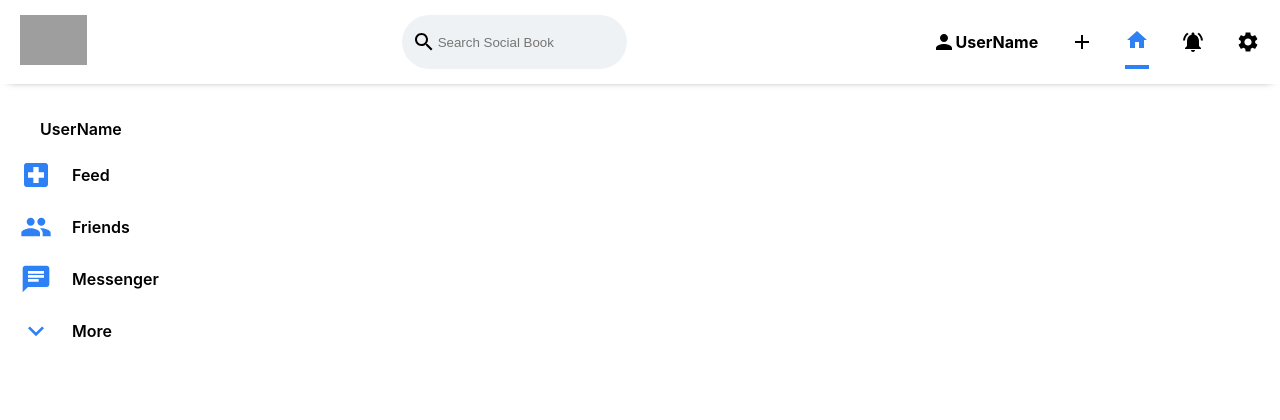
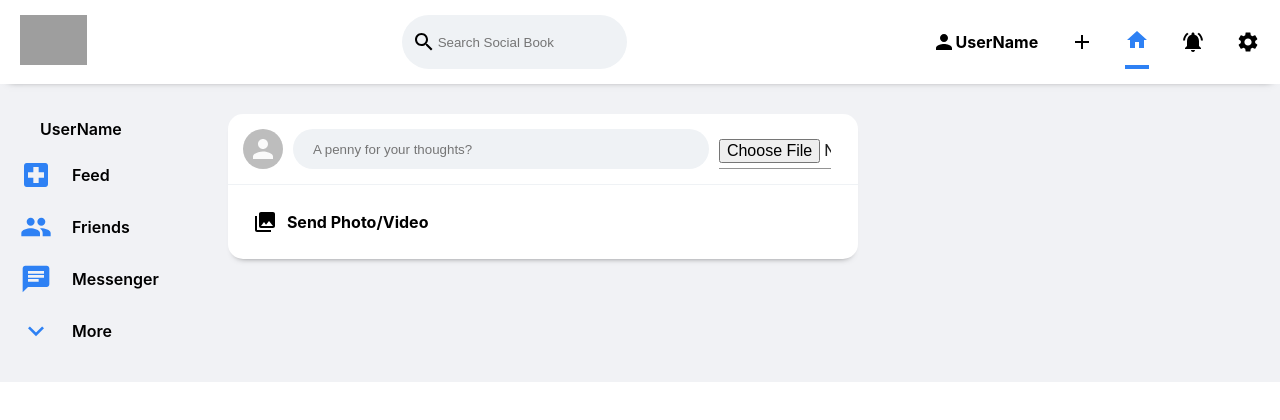
Before and after one commit to Justin217X/Social-Book, a React (Create React App) app in the folder client/: page / in a window 1280 px wide. Shown: the top 420 px of the page. Built offline with nearby package versions, Linux system fonts and the light colour scheme; grey boxes are pictures that could not be loaded.

Commit message:
Completed PostPrompt

```diff
--- a/client/src/App.css
+++ b/client/src/App.css
@@ -0,0 +1,7 @@
+.App {
+  background-color: #F1F2F5;
+}
+
+.app-body {
+  display: flex;
+}
--- a/client/src/App.js
+++ b/client/src/App.js
@@ -1,4 +1,5 @@
 import './App.css';
+import Feed from './components/Feed';
 import Header from './components/Header';
 import Sidebar from './components/Sidebar';
 
@@ -6,9 +7,13 @@ function App() {
   return (
     <div className="App">
       <Header />
-      <Sidebar />
-      {/* feed */}
-      {/* widgets */}
+
+      <div className='app-body'>
+        <Sidebar />
+        <Feed />
+        {/* widgets */}
+      </div>
+
     </div>
   );
 }
--- /dev/null
+++ b/client/src/components/PostPrompt.css
@@ -0,0 +1,68 @@
+.postprompt {
+    display: flex;
+    flex-direction: column;
+    margin-top: 30px;
+    background-color: white;
+    border-radius: 15px;
+    box-shadow: 0px 5px 7px -7px rgba(0, 0, 0, .75);
+    width: 100%;
+}
+
+.postprompt-top {
+    display: flex;
+    border-bottom: 1px solid #EFF2F5;
+    padding: 15px;
+}
+
+.postprompt-top>form {
+    display: flex;
+    flex: 1;
+
+}
+
+.postprompt-top>form>input {
+    outline-width: 0;
+    border: none;
+    padding: 5px 20px;
+    margin: 0 10px;
+    border-radius: 999px;
+    background-color: #EFF2F5;
+}
+
+.postprompt-input {
+    flex: 1;
+}
+
+.postprompt-file {
+    width: 20%;
+}
+
+.postprompt-button {
+    height: 0;
+    width: 0;
+    background-color: transparent;
+    color: transparent;
+    border: none;
+}
+
+.postprompt-bottom {
+    display: flex;
+}
+
+.postprompt-option {
+    display: flex;
+    padding: 20px;
+    align-items: center;
+    margin: 5px;
+}
+
+.postprompt-option>h3 {
+    font-size: medium;
+    margin-left: 10px;
+}
+
+.postprompt-option:hover {
+    background-color: #EFF2F5;
+    border-radius: 20px;
+
+}
--- /dev/null
+++ b/client/src/components/PostPrompt.js
@@ -0,0 +1,57 @@
+import { Avatar, Input } from '@material-ui/core'
+import { PhotoLibrary } from '@material-ui/icons';
+import React, { useState } from 'react'
+import './PostPrompt.css'
+
+
+const PostPrompt = () => {
+    const [input, setInput] = useState('');
+    const [image, setImage] = useState('');
+
+    const handleChange = (e) => {
+        if (e.target.files[0]) {
+            setImage(e.target.files[0])
+        }
+    }
+
+    const handleSubmit = () => {
+        console.log("Submitting")
+    }
+
+    return (
+        <div className='postprompt'>
+            <div className='postprompt-top'>
+                <Avatar />
+                <form>
+                    <input
+                    type="text"
+                    className='postprompt-input'
+                    placeholder="A penny for your thoughts?"
+                    value={input}
+                    onChange={(e) => setInput(e.target.value)}
+                />
+                <Input
+                    type='file'
+                    className='postprompt-file'
+                    value={image}
+                    onChange={handleChange}
+                />
+                    <button
+                        onClick={handleSubmit}
+                        type="submit"
+                        className='postprompt-button'
+                        >Hidden Submit
+                    </button>
+                </form>
+            </div>
+
+            <div className='postprompt-bottom'>
+                <div className='postprompt-option'>
+                    <PhotoLibrary/>
+                    <h3>Send Photo/Video</h3>
+                </div>
+            </div>
+        </div>
+    )
+    }
+    export default PostPrompt
```
